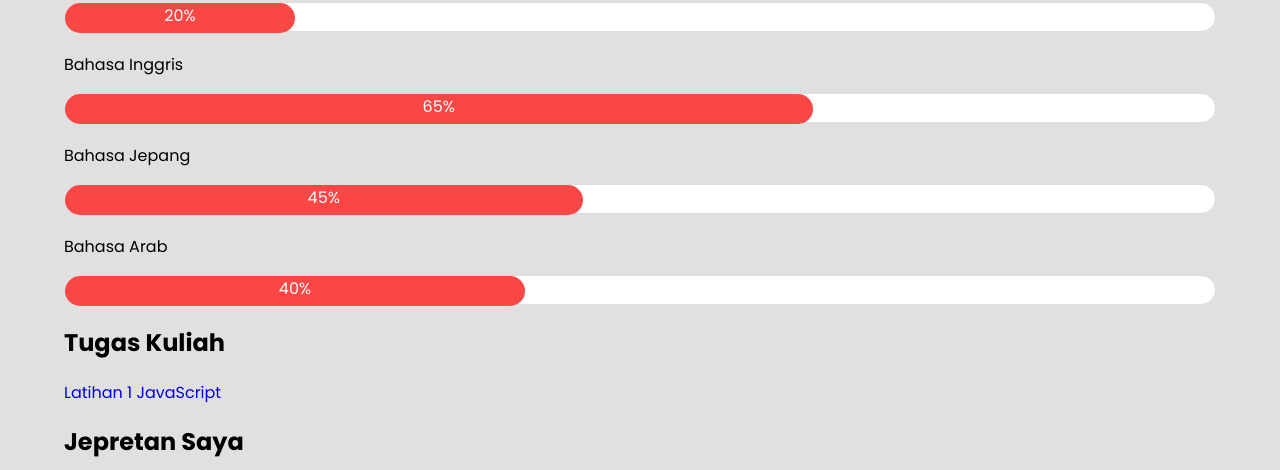
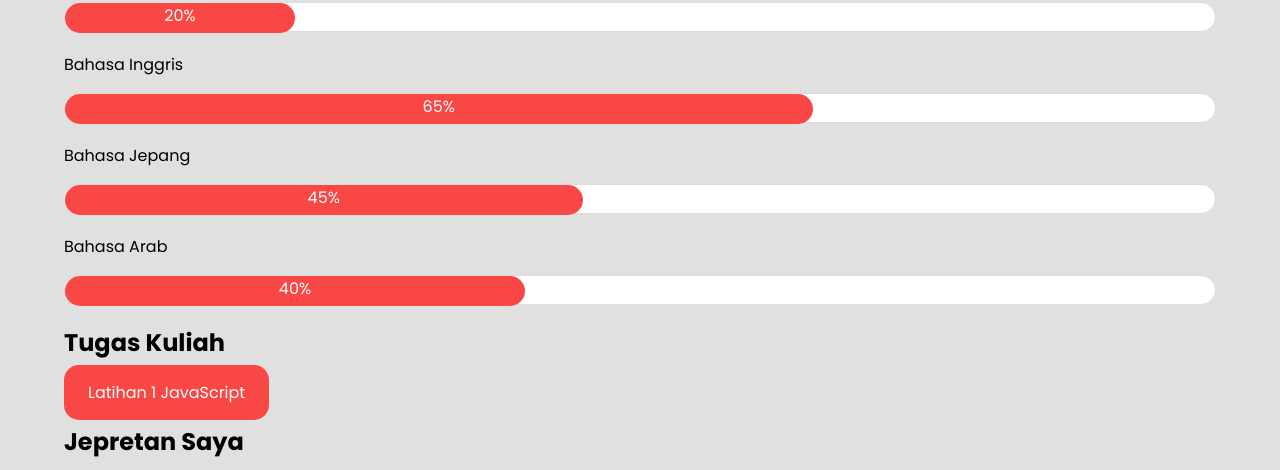
Before and after one commit to iyadrz/iyadrz.github.io, a plain HTML site: page index.html in a window 1280 px wide. Shown: the part 1876-2346 px from the top of the page. Drawn offline with Linux system fonts and the light colour scheme.

Commit message:
Update mystyle.css

```diff
--- a/mystyle.css
+++ b/mystyle.css
@@ -196,6 +196,16 @@ a{
 .col-5 span {
     color: #000000;
 }
+.linkTugas {
+    background-color: #F84744;
+    color: white;
+    padding: 1em 1.5em;
+    border-radius: 15px;
+    text-decoration: none;
+}
+.linkTugas:hover{
+    background-color: red;
+}
 
 footer {
 	background-color: #333;
```
